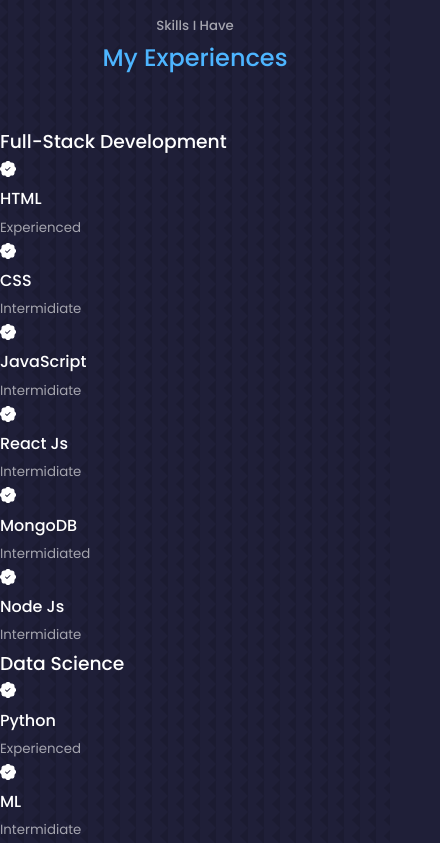
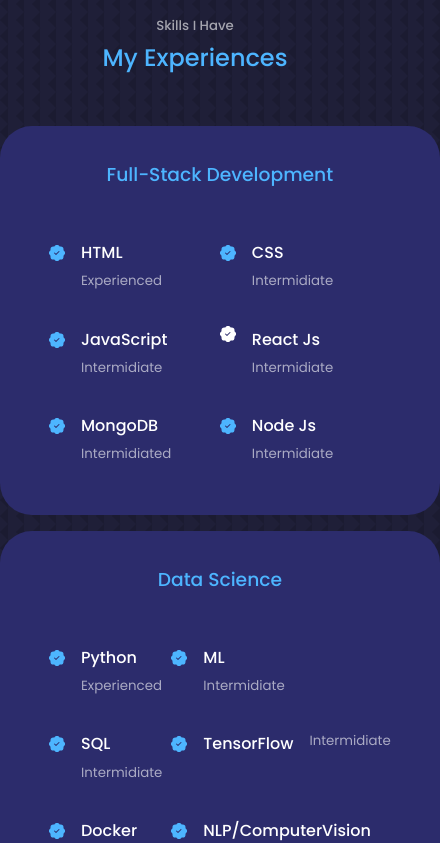
Before and after one commit to rahul263-stack/reatct-portfolio-website-1, a React (Create React App) app: page / in a window 390 px wide. Shown: the part 2100-2943 px from the top of the page, 440 px wide, since content can reach past the window. Built offline with nearby package versions, Linux system fonts and the light colour scheme.

Commit message:
Update Experience.css

```diff
--- a/src/components/Experience/Experience.css
+++ b/src/components/Experience/Experience.css
@@ -0,0 +1,72 @@
+.experience__container{
+    display: grid;
+    grid-template-columns:1fr 1fr;
+    gap:2rem;
+}
+
+.experience__container > div {
+    background: var(--color-bg-varient);
+    padding: 2.4rem 5rem;
+    border-radius: 2rem;
+    border: 1px solid transparent;
+    transition: var(--transition);
+
+}
+
+.experience__container >div:hover{
+    background: transparent;
+    border-color: var(--color-primary-varient);
+    cursor:default;
+}
+
+.experience__container > div h3 {
+    text-align: center;
+    margin-bottom: 2rem;
+    color: var(--color-primary);
+}
+
+.experience__content{
+    display: grid;
+    grid-template-columns: 1fr 1fr;
+    row-gap: 2rem;
+}
+
+.experience__details{
+    display: flex;
+    gap: 1rem;
+}
+
+
+ .experience__details-icons   {
+     margin-top: 6px;
+     color: var(--color-primary);
+
+ }
+/* ======== MEDIA queries (medium devices) ========= */
+@media screen and (max-width: 1024px) {
+   .experience__container{
+       grid-template-columns: 1fr;
+   }
+   .experience__container >div{
+       width: 80%;
+       padding: 2rem;
+       margin: 0 auto;
+   }
+   .experience__content{
+       padding: 1rem;
+   }
+
+}
+
+/* ====== Media QUERIES(small devices) ======= */
+@media screen and (max-width: 600px) {
+   .experience__container{
+       gap: 1rem;
+   }
+   .experience__container >div{
+       width: 100%;
+       padding: 2rem 1 rem;
+   }
+
+
+}
```
